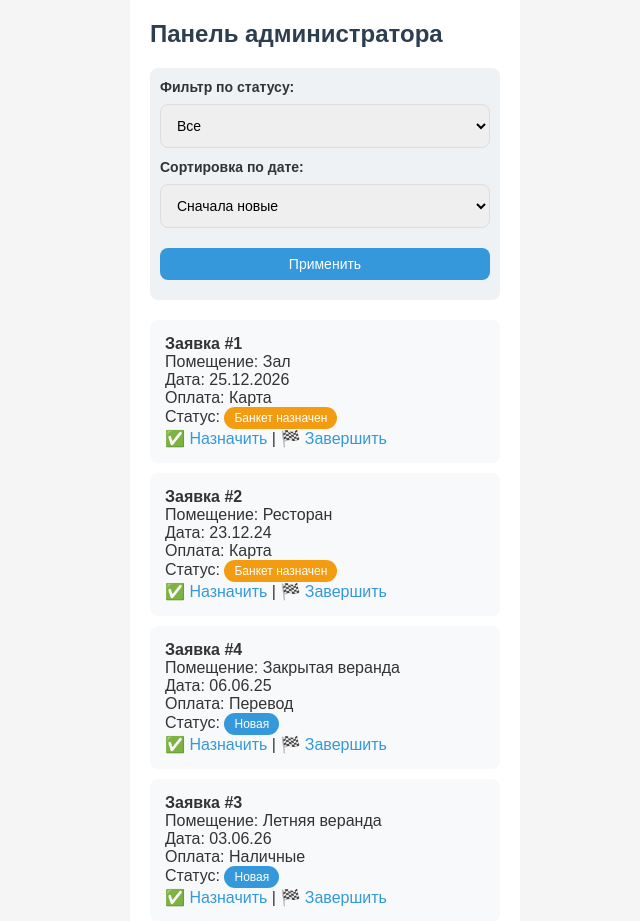
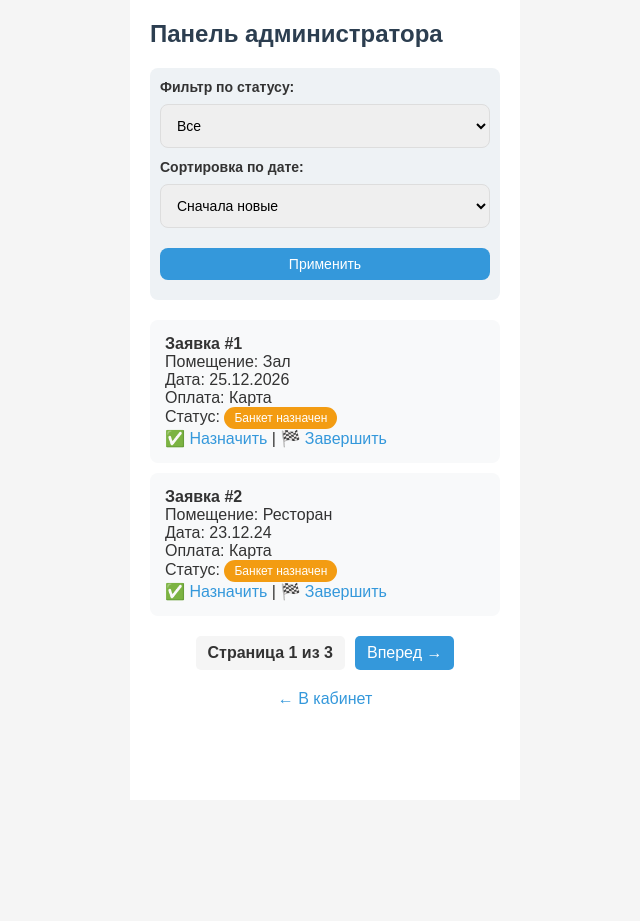
Before and after one commit to lidaS0603/banketam-net, a Flask app: page /admin in a window 1280 px wide. Shown: the top 921 px of the page, without its empty margins (315-955 px from the left). After the commit the page ends 704 px from the top, so only its background shows below. Run offline with Flask 3, Linux system fonts and the light colour scheme; a user stored in the database is signed in.

Commit message:
final: added pagination, filters and complete design

```diff
--- a/app.py
+++ b/app.py
@@ -6,14 +6,12 @@ import os
 app = Flask(__name__)
 app.secret_key = 'super-secret-key'
 
-# Настройка базы данных
 basedir = os.path.abspath(os.path.dirname(__file__))
 app.config['SQLALCHEMY_DATABASE_URI'] = 'sqlite:///' + os.path.join(basedir, 'banketam.db')
 app.config['SQLALCHEMY_TRACK_MODIFICATIONS'] = False
 
 db = SQLAlchemy(app)
 
-# Модели (таблицы БД)
 class User(db.Model):
     id = db.Column(db.Integer, primary_key=True)
     login = db.Column(db.String(50), unique=True, nullable=False)
@@ -36,7 +34,6 @@ class Review(db.Model):
     booking_id = db.Column(db.Integer, db.ForeignKey('booking.id'), nullable=False)
     text = db.Column(db.Text, nullable=False)
 
-# Маршруты
 @app.route('/')
 def index():
     return redirect(url_for('login'))
@@ -129,9 +126,9 @@ def admin():
         flash('Доступ только для администратора', 'error')
         return redirect(url_for('profile'))
 
-    # Логика фильтрации и сортировки
     status_filter = request.args.get('status', 'Все')
     sort_order = request.args.get('sort', 'desc')
+    page = request.args.get('page', 1, type=int) # Номер страницы
 
     query = Booking.query
     if status_filter != 'Все':
@@ -142,8 +139,11 @@ def admin():
     else:
         query = query.order_by(Booking.start_date.desc())
 
-    all_bookings = query.all()
-    return render_template('admin.html', bookings=all_bookings, current_status=status_filter, current_sort=sort_order)
+    # ПАГИНАЦИЯ: разбиваем по 2 заявки на страницу (чтобы ты сразу увидела эффект)
+    pagination = query.paginate(page=page, per_page=2, error_out=False)
+    all_bookings = pagination.items
+
+    return render_template('admin.html', bookings=all_bookings, current_status=status_filter, current_sort=sort_order, pagination=pagination)
 
 @app.route('/admin/status/<int:booking_id>/<status>')
 def change_status(booking_id, status):
--- a/templates/admin.html
+++ b/templates/admin.html
@@ -37,5 +37,21 @@
 {% else %}
     <p>Заявок с таким статусом нет.</p>
 {% endfor %}
+
+<!-- БЛОК ПАГИНАЦИИ (КНОПКИ СТРАНИЦ) -->
+<div style="display: flex; justify-content: center; gap: 10px; margin: 20px 0;">
+    {% if pagination.has_prev %}
+        <a href="{{ url_for('admin', page=pagination.prev_num, status=current_status, sort=current_sort) }}" style="padding: 8px 12px; background: #3498db; color: white; border-radius: 5px; text-decoration: none;">← Назад</a>
+    {% endif %}
+
+    <span style="padding: 8px 12px; background: #f5f5f5; border-radius: 5px; font-weight: bold;">
+        Страница {{ pagination.page }} из {{ pagination.pages }}
+    </span>
+
+    {% if pagination.has_next %}
+        <a href="{{ url_for('admin', page=pagination.next_num, status=current_status, sort=current_sort) }}" style="padding: 8px 12px; background: #3498db; color: white; border-radius: 5px; text-decoration: none;">Вперед →</a>
+    {% endif %}
+</div>
+
 <a href="{{ url_for('profile') }}" class="link-center">← В кабинет</a>
 {% endblock %}
```
Also changed, not shown: banketam.db.
